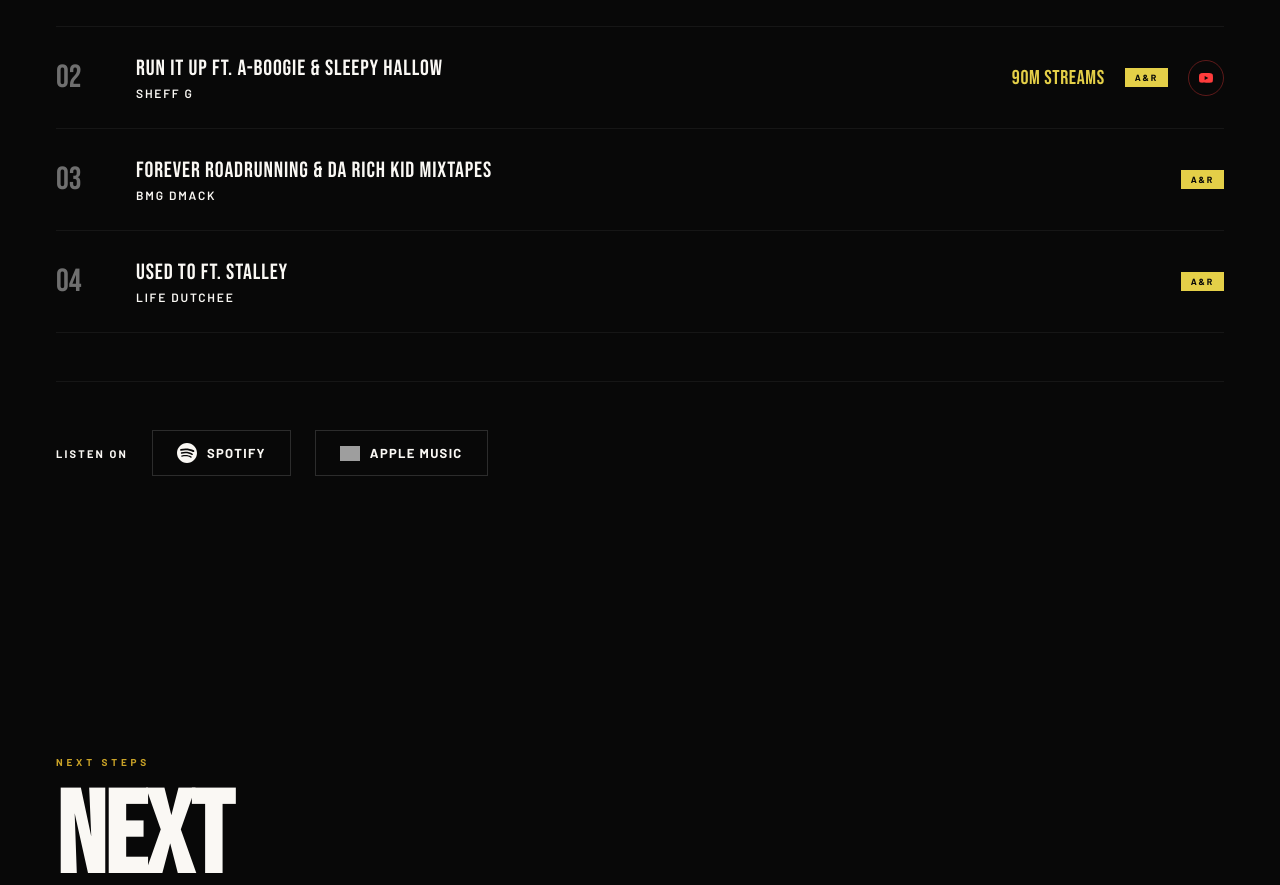
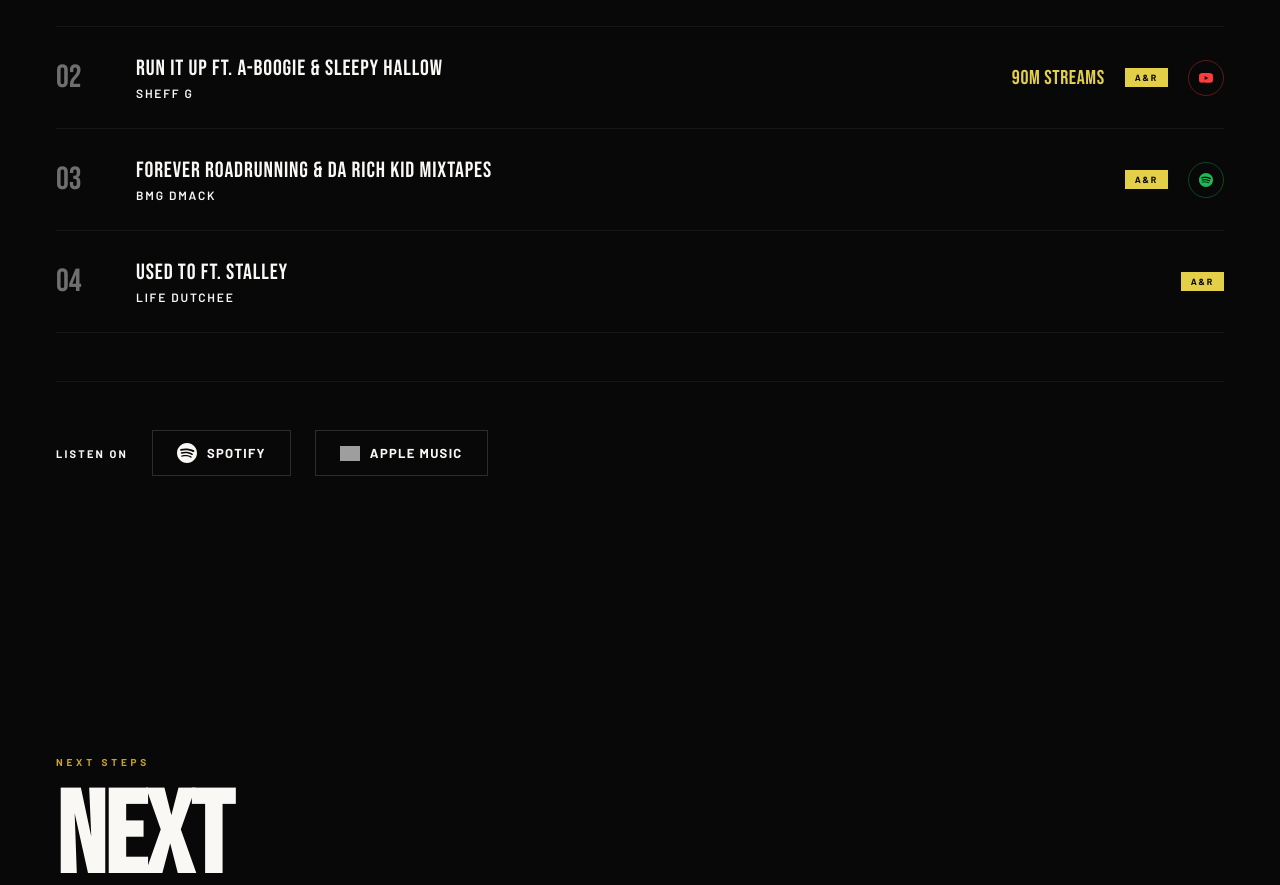
Before and after one commit to Charlesnoiuew/79uyihcoafdasf, a React (Vite) app: page / in a window 1280 px wide. Shown: the part 7920-8805 px from the top of the page. Built offline with nearby package versions, Linux system fonts and the light colour scheme; grey boxes are pictures that could not be loaded.

Commit message:
Add Spotify link support to TrackRow

```diff
--- a/src/components/ARSection.css
+++ b/src/components/ARSection.css
@@ -105,6 +105,26 @@
 .ar__track-link:hover .ar__yt-icon {
   border-color: #FF3C3C;
   background: rgba(255,60,60,0.1);
+  transform: scale(1.08);
+}
+
+.ar__sp-icon {
+  width: 36px;
+  height: 36px;
+  border-radius: 50%;
+  border: 1px solid rgba(29,185,84,0.35);
+  background: transparent;
+  color: #1DB954;
+  display: flex;
+  align-items: center;
+  justify-content: center;
+  flex-shrink: 0;
+  transition: all 0.25s ease;
+}
+
+.ar__track-link:hover .ar__sp-icon {
+  border-color: #1DB954;
+  background: rgba(29,185,84,0.1);
   transform: scale(1.08);
 }
 
--- a/src/components/ARSection.jsx
+++ b/src/components/ARSection.jsx
@@ -4,7 +4,7 @@
 const tracks = [
   { title: 'DIE YOUNG ft. 347 Aidan', artist: 'Sleepy Hallow', streams: '500M Streams', tag: 'A&R', youtube: 'https://youtu.be/SPlOfpaY_qc?si=WPKaRBkm_hMCVlFP' },
   { title: 'RUN IT UP ft. A-Boogie & Sleepy Hallow', artist: 'Sheff G', streams: '90M Streams', tag: 'A&R', youtube: 'https://youtu.be/Fsg1-8OpYKY?si=vyUew4LSXKaH3NBS' },
-  { title: 'FOREVER ROADRUNNING & DA RICH KID MIXTAPES', artist: 'BMG Dmack', streams: null, tag: 'A&R', youtube: null },
+  { title: 'FOREVER ROADRUNNING & DA RICH KID MIXTAPES', artist: 'BMG Dmack', streams: null, tag: 'A&R', spotify: 'https://open.spotify.com/album/1FmSjoWTWHPawGHn7d2M24?si=9431f029b86242d6' },
   { title: 'USED TO ft. Stalley', artist: 'Life Dutchee', streams: null, tag: 'A&R', youtube: null },
 ]
 
@@ -73,11 +73,20 @@
   )
 }
 
+function SpotifyIcon() {
+  return (
+    <svg viewBox="0 0 24 24" fill="currentColor" width="14" height="14" aria-hidden="true">
+      <path d="M12 0C5.4 0 0 5.4 0 12s5.4 12 12 12 12-5.4 12-12S18.66 0 12 0zm5.521 17.34c-.24.359-.66.48-1.021.24-2.82-1.74-6.36-2.101-10.561-1.141-.418.122-.779-.179-.899-.539-.12-.421.18-.78.54-.9 4.56-1.021 8.52-.6 11.64 1.32.42.18.479.659.301 1.02zm1.44-3.3c-.301.42-.841.6-1.262.3-3.239-1.98-8.159-2.58-11.939-1.38-.479.12-1.02-.12-1.14-.6-.12-.48.12-1.021.6-1.141C9.6 9.9 15 10.561 18.72 12.84c.361.181.54.78.241 1.2zm.12-3.36C15.24 8.4 8.82 8.16 5.16 9.301c-.6.179-1.2-.181-1.38-.721-.18-.601.18-1.2.72-1.381 4.26-1.26 11.28-1.02 15.721 1.621.539.3.719 1.02.419 1.56-.299.421-1.02.599-1.559.3z"/>
+    </svg>
+  )
+}
+
 function TrackRow({ track, index }) {
   const [ref, inView] = useInView()
+  const link = track.youtube || track.spotify || null
 
   const inner = (
-    <div className={`ar__track ${track.youtube ? 'ar__track--linked' : ''}`}>
+    <div className={`ar__track ${link ? 'ar__track--linked' : ''}`}>
       <span className="ar__track-num">0{index + 1}</span>
       <div className="ar__track-info">
         <span className="ar__track-title">{track.title}</span>
@@ -91,6 +100,11 @@
             <YoutubeIcon />
           </span>
         )}
+        {track.spotify && (
+          <span className="ar__sp-icon">
+            <SpotifyIcon />
+          </span>
+        )}
       </div>
     </div>
   )
@@ -101,8 +115,8 @@
       className={`ar__track-wrap animate-on-scroll ${inView ? 'visible' : ''}`}
       style={{ transitionDelay: `${index * 0.1}s` }}
     >
-      {track.youtube ? (
-        <a href={track.youtube} target="_blank" rel="noopener noreferrer" className="ar__track-link">
+      {link ? (
+        <a href={link} target="_blank" rel="noopener noreferrer" className="ar__track-link">
           {inner}
         </a>
       ) : inner}
```
